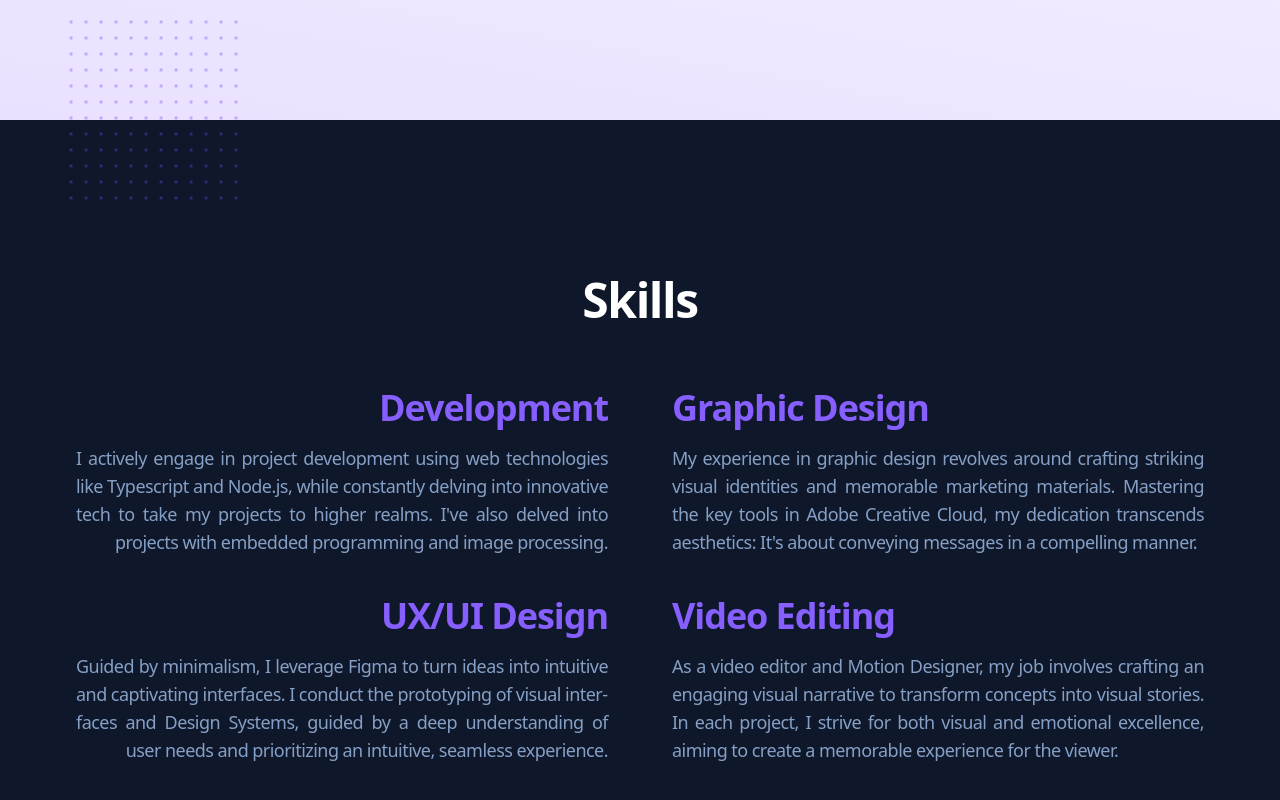
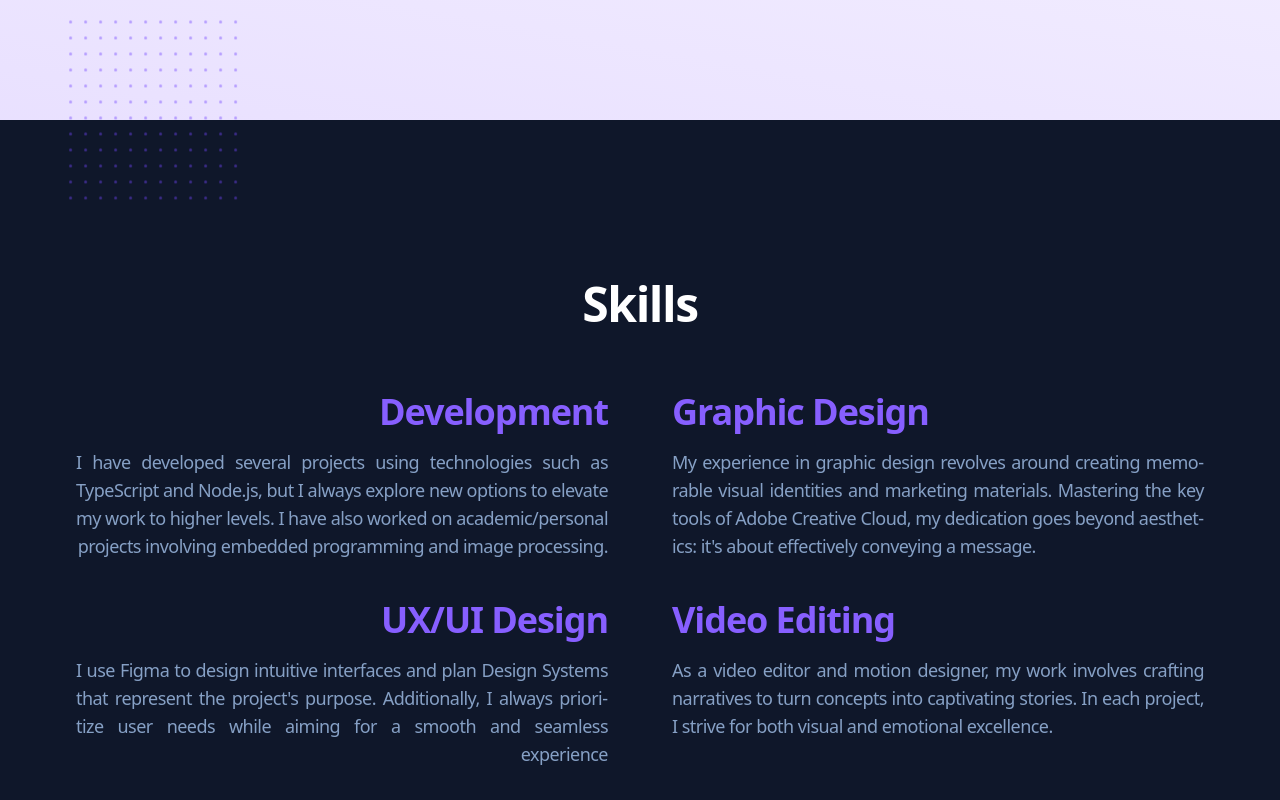
Before and after one commit to powluiz/portfolio, a React (Vite) app: page / in a window 1280 px wide. Shown: the part 680-1480 px from the top of the page. Built offline with nearby package versions, Linux system fonts and the light colour scheme.

Commit message:
✨ - feat: changin skills section texts

```diff
--- a/src/components/About/index.tsx
+++ b/src/components/About/index.tsx
@@ -10,7 +10,7 @@ const About = () => {
   const { t } = useTranslation('about')
 
   return (
-    <div id="section-about" className="section-wrapper bg-neutral-white">
+    <div id="section-about" className="section-wrapper bg-neutral-white py-16">
       <div className="content-wrapper z-10 flex h-full w-full flex-col gap-6">
         <h1 className="z-10 h-fit w-full text-center text-[2.5rem] font-extrabold text-primary-dark md:text-4xl lg:text-5xl">
           {t('About me')}
--- a/src/components/Skills/index.tsx
+++ b/src/components/Skills/index.tsx
@@ -37,8 +37,8 @@ const Skills = () => {
   const { t } = useTranslation('skills')
 
   return (
-    <div id="section-skills" className="section-wrapper bg-primary-low">
-      <div className="content-wrapper flex h-full min-h-fit w-full flex-col gap-10 lg:gap-16">
+    <div id="section-skills" className="section-wrapper bg-primary-low py-16">
+      <div className="content-wrapper flex h-full min-h-fit w-full max-w-[80rem] flex-col gap-10 lg:gap-16">
         <h1 className="z-10 h-fit w-full text-center text-[2.5rem] font-extrabold text-neutral-white md:text-4xl lg:text-5xl">
           {t('Skills')}
         </h1>
--- a/src/translations/locale/en_us.json
+++ b/src/translations/locale/en_us.json
@@ -26,16 +26,16 @@
     "Skills": "Skills",
 
     "Development": "Development",
-    "DevelopText": "I actively engage in project development using web technologies like Typescript and Node.js, while constantly delving into innovative tech to take my projects to higher realms. I've also delved into projects with embedded programming and image processing.",
+    "DevelopText": "I have developed several projects using technologies such as TypeScript and Node.js, but I always explore new options to elevate my work to higher levels. I have also worked on academic/personal projects involving embedded programming and image processing.",
 
     "UX/UI Design": "UX/UI Design",
-    "UXDesignText": "Guided by minimalism, I leverage Figma to turn ideas into intuitive and captivating interfaces. I conduct the prototyping of visual interfaces and Design Systems, guided by a deep understanding of user needs and prioritizing an intuitive, seamless experience.",
+    "UXDesignText": "I use Figma to design intuitive interfaces and plan Design Systems that represent the project's purpose. Additionally, I always prioritize user needs while aiming for a smooth and seamless experience",
 
     "Design": "Graphic Design",
-    "DesignText": "My experience in graphic design revolves around crafting striking visual identities and memorable marketing materials. Mastering the key tools in Adobe Creative Cloud, my dedication transcends aesthetics: It's about conveying messages in a compelling manner.",
+    "DesignText": "My experience in graphic design revolves around creating memorable visual identities and marketing materials. Mastering the key tools of Adobe Creative Cloud, my dedication goes beyond aesthetics: it's about effectively conveying a message.",
 
     "Video Editing": "Video Editing",
-    "VideoEditText": "As a video editor and Motion Designer, my job involves crafting an engaging visual narrative to transform concepts into visual stories. In each project, I strive for both visual and emotional excellence, aiming to create a memorable experience for the viewer."
+    "VideoEditText": "As a video editor and motion designer, my work involves crafting narratives to turn concepts into captivating stories. In each project, I strive for both visual and emotional excellence."
   },
 
   "about": {
--- a/src/translations/locale/pt_br.json
+++ b/src/translations/locale/pt_br.json
@@ -25,17 +25,17 @@
   "skills": {
     "Skills": "Habilidades",
 
-    "Development": "Desenvolvimento",
-    "DevelopText": "Me envolvo ativamente no desenvolvimento de projetos utilizando tecnologias web como Typescript e Node.js, explorando constantemente inovações tecnológicas para elevar meus projetos a patamares mais elevados. Também me envolvi em projetos envolvendo programação embarcada e processamento de imagens.",
+    "Development": "Programação",
+    "DevelopText": "Já desenvolvi diversos projetos utilizando tecnologias como Typescript e Node.js, mas sempre exploro novas opções para elevar meu trabalho a patamares mais elevados. Também já trabalhei em projetos acadêmicos/pessoais envolvendo programação embarcada e processamento de imagens.",
 
     "UX/UI Design": "UX/UI Design",
-    "UXDesignText": "Guiado pelo minimalismo, utilizo o Figma para transformar ideias em interfaces intuitivas e cativantes. Crio protótipos de interfaces e Design Systems com base na compreensão das necessidades do usuário, além de sempre priorizar uma experiência intuitiva e sem falhas.",
+    "UXDesignText": "Utilizo o Figma para projetar interfaces intuitivas e planejo Design Systems que representam o propósito do projeto. Além disso, sempre priorizo as necessidades do usuário ao passo em que busco uma experiência fluída e sem falhas.",
 
     "Design": "Design Gráfico",
-    "DesignText": "Minha experiência em design gráfico gira em torno da criação de identidades visuais marcantes e materiais de marketing memoráveis. Dominando as principais ferramentas do Adobe Creative Cloud, minha dedicação transcende a estética: trata-se de transmitir mensagens de maneira efetiva.",
+    "DesignText": "Minha experiência em design gráfico gira em torno da criação de identidades visuais e materiais de marketing memoráveis. Dominando as principais ferramentas da Adobe Creative Cloud, minha dedicação transcende a estética: é sobre transmitir uma mensagem de maneira efetiva.",
 
     "Video Editing": "Edição de Vídeo",
-    "VideoEditText": "Como editor de vídeo e Motion Designer, meu trabalho envolve criar uma narrativa visual envolvente para transformar conceitos em histórias visuais. Em cada projeto, busco tanto a excelência visual quanto emocional, com o objetivo de criar uma experiência memorável para o espectador."
+    "VideoEditText": "Como editor de vídeo e Motion Designer, meu trabalho envolve criar narrativas para transformar conceitos em histórias que prendem. Em cada projeto, busco tanto a excelência visual quanto emocional."
   },
 
   "about": {
```
